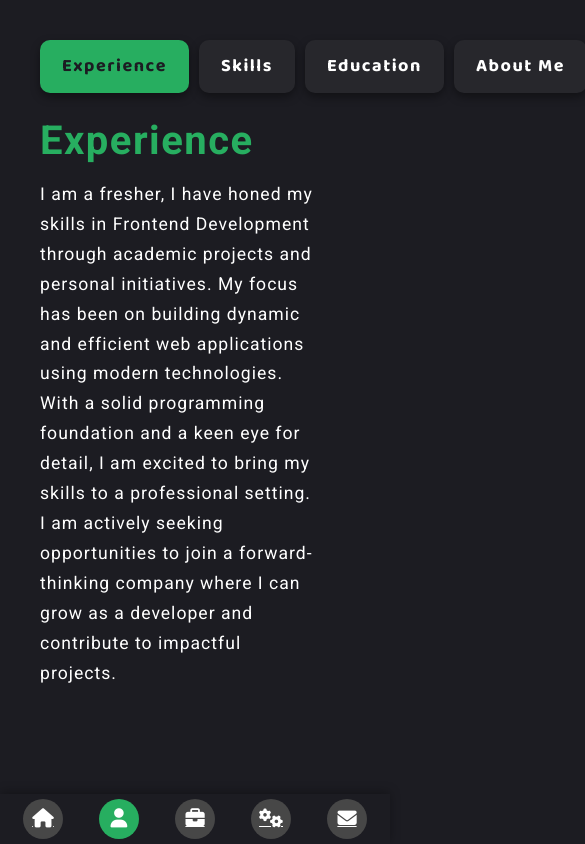
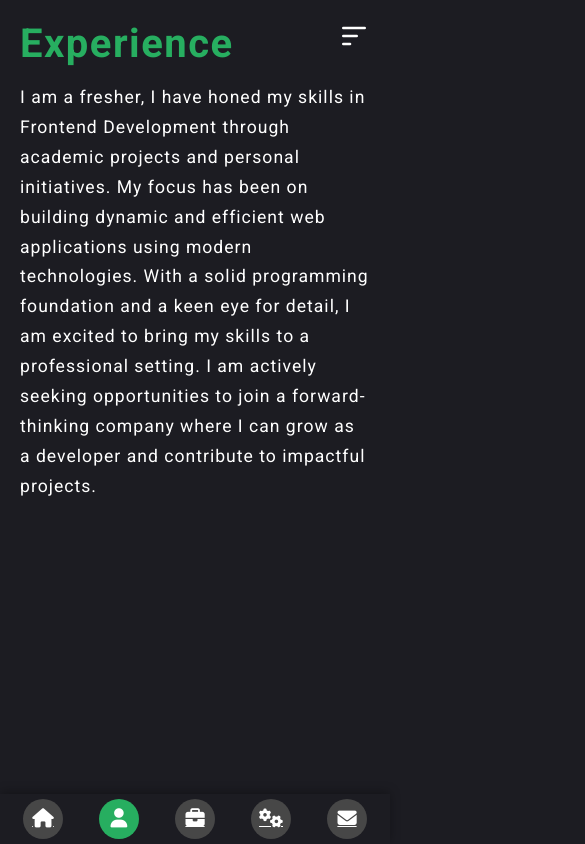
Before and after one commit to thisistoomuchHarsh/Vite-Portfolio, a React (Vite) app: page /about in a window 390 px wide. Shown: the whole page, 585 px wide, since content can reach past the window. Built offline with nearby package versions, Linux system fonts and the light colour scheme.

Commit message:
About Me Page Finished

```diff
--- a/src/Pages/AboutMe/AboutMe.css
+++ b/src/Pages/AboutMe/AboutMe.css
@@ -4,6 +4,22 @@
   padding: 5rem 10rem;
   min-height: 100vh;
   gap: 4rem;
+}
+
+.small-menu {
+  display: none;
+  position: absolute;
+  top: 20px;
+  right: 20px;
+  z-index: 1001;
+}
+
+.menu-icon,
+.close-icon {
+  width: 32px;
+  height: 32px;
+  cursor: pointer;
+  filter: brightness(0) invert(1);
 }
 
 .about-left {
@@ -61,7 +77,7 @@
 /* Skills Grid */
 .skills-grid {
   display: grid;
-  grid-template-columns: repeat(4, minmax(80px, 1fr));
+  grid-template-columns: 1fr 1fr 1fr 1fr;
   gap: 20px;
   margin-top: 1.3rem;
 }
@@ -100,5 +116,40 @@
 }
 
 @media (max-width: 425px) {
+  .about-section {
+    padding: 20px;
+  }
 
+  .about-right {
+    padding: 0;
+  }
+
+  .skills-grid {
+    grid-template-columns: 1fr 1fr;
+  }
+
+  .education-grid {
+    grid-template-columns: 1fr;
+  }
+
+  .small-menu {
+    display: block;
+  }
+
+  .about-left {
+    position: fixed;
+    top: 0;
+    left: -100%;
+    height: 100%;
+    width: 70%;
+    background-color: #1a1a1a;
+    flex-direction: column;
+    padding: 60px 20px;
+    transition: left 0.3s ease;
+    z-index: 1000;
+  }
+
+  .about-left.show-menu {
+    left: 0;
+  }
 }
--- a/src/Pages/AboutMe/AboutMe.jsx
+++ b/src/Pages/AboutMe/AboutMe.jsx
@@ -10,9 +10,12 @@ import githubIcon from "../../assets/github.svg"
 import SkillCard from "../../Components/SkillCard";
 import "./AboutMe.css";
 import EducationCard from "../../Components/EducationCard";
+import menuIcon from "../../assets/menu.svg"
+import closeIcon from "../../assets/close.svg"
 
 const AboutMe = () => {
   const [activeheading, setActiveheading] = useState("experience");
+  const [isMenuOpen, setIsMenuOpen] = useState(false);
 
   const headings = [
     { id: "experience", label: "Experience" },
@@ -70,7 +73,6 @@ const AboutMe = () => {
         </p>
         <div className="skills-grid">
           {skillIcons.map((skill, index) => (
-            // console.log(skill.title),
             <SkillCard key={index} icon={skill.icon} title={skill.title} />
           ))}
         </div>
@@ -115,11 +117,19 @@ const AboutMe = () => {
   };
   return (
     <div className="about-section">
-      <div className="about-left">
+      <div className="small-menu">
+        {!isMenuOpen ? (
+          <img src={menuIcon} alt="Menu Icon" className="menu-icon" onClick={()=> setIsMenuOpen(true)} />
+        ) : <img src={closeIcon} alt="Close Menu" className="close-icon" onClick={()=> setIsMenuOpen(false)} />
+        }
+      </div>
+      <div className={` about-left ${isMenuOpen ? "show-menu" : ""}`}>
         {headings.map((item) => (
           <button
             key={item.id}
-            onClick={() => setActiveheading(item.id)}
+            onClick={() => {setActiveheading(item.id);
+              setIsMenuOpen(false);
+            }}
             className={`menu-button ${
               activeheading === item.id ? "active" : ""
             }`}
```
Also changed, not shown: src/assets/close.svg (added), src/assets/menu.svg (added).
